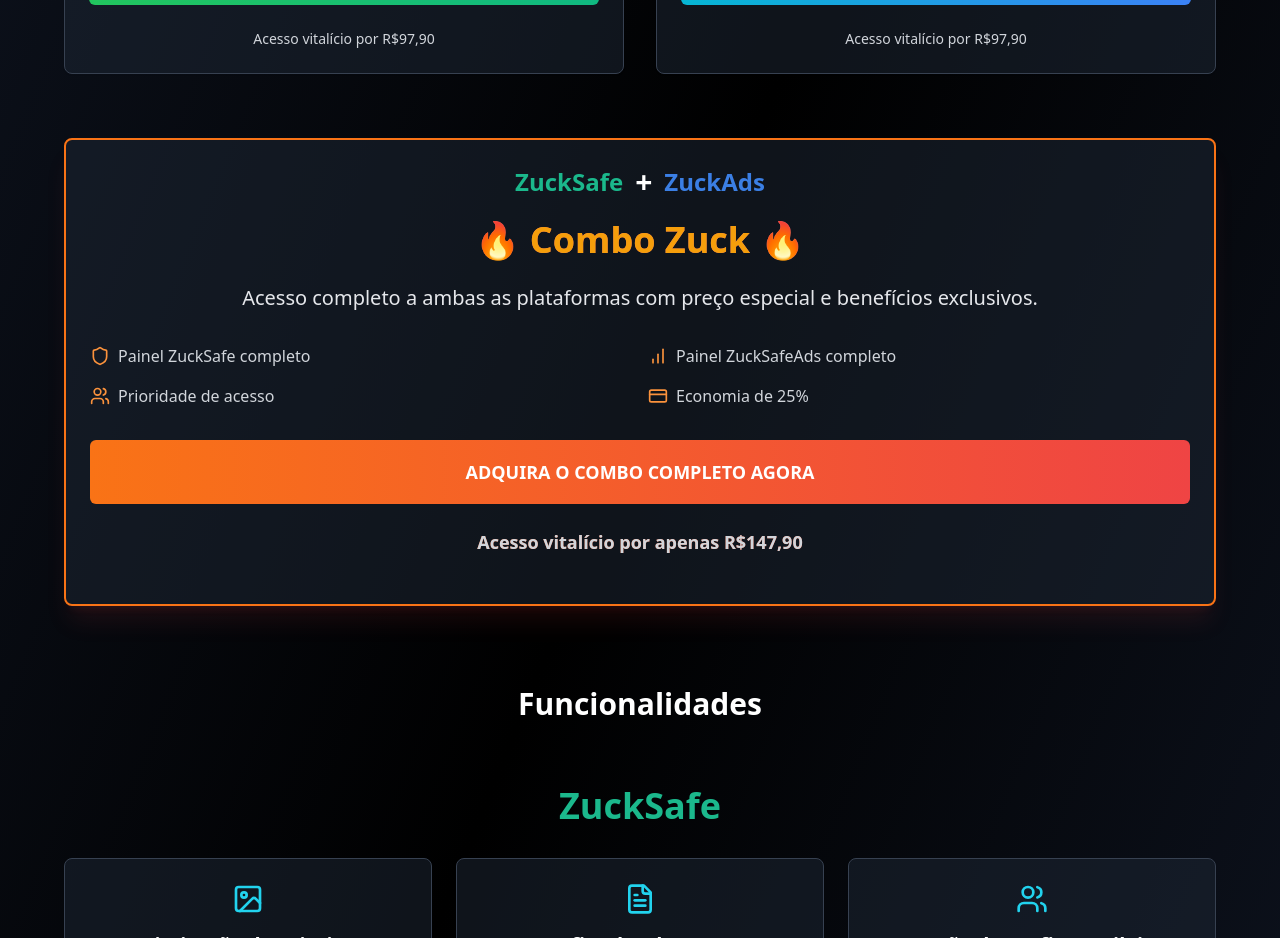
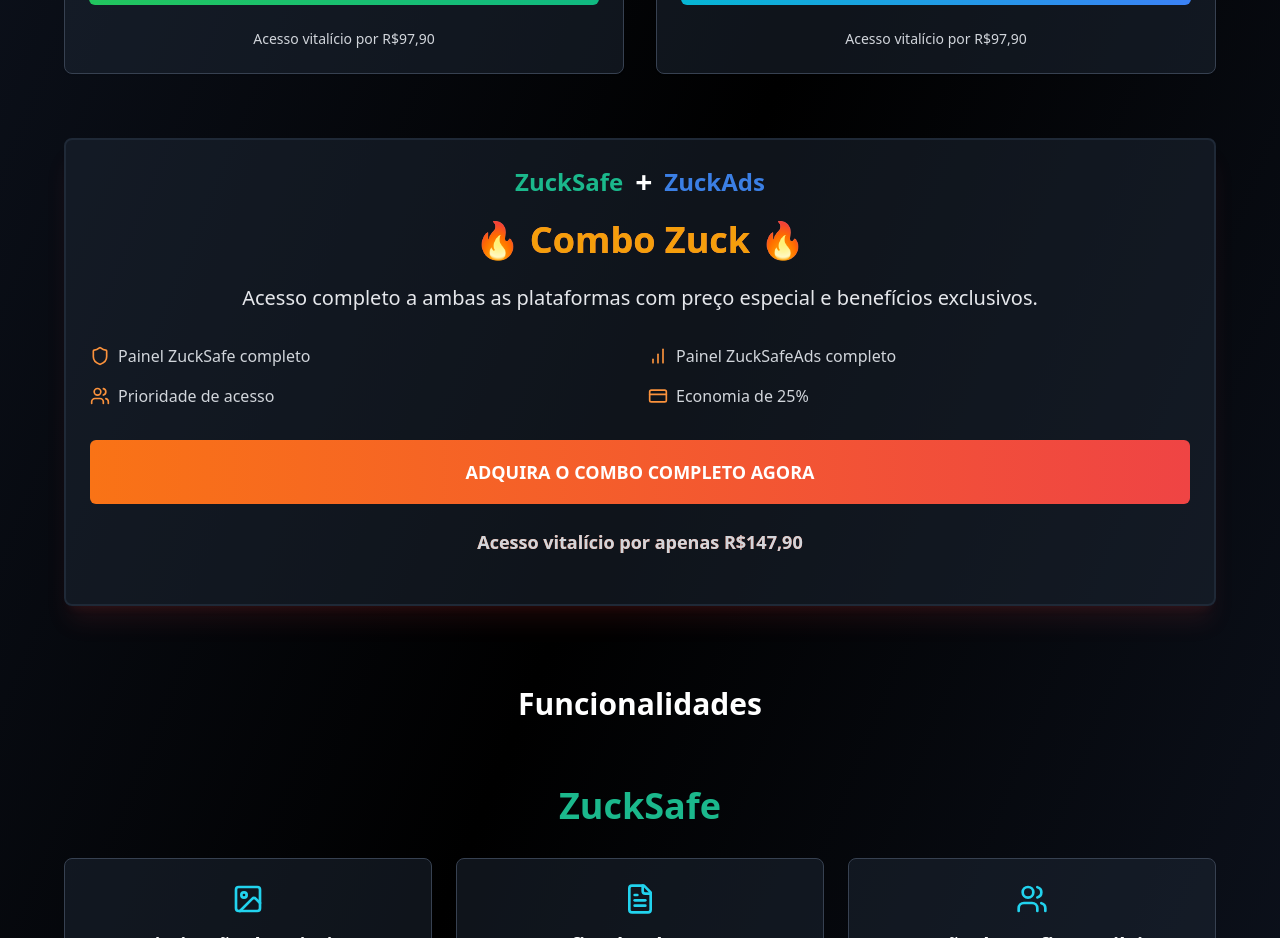
Before and after one commit to RaphaelCerri/zucksafe-identity-forge-34, a React (Vite) app: page / in a window 1280 px wide. Shown: the part 1160-2098 px from the top of the page. Built offline with nearby package versions, Linux system fonts and the light colour scheme.

Commit message:
Visual edit in Lovable
Edited UI in Lovable

```diff
--- a/src/pages/Landing.tsx
+++ b/src/pages/Landing.tsx
@@ -141,7 +141,7 @@ const Landing = () => {
 
           {/* Combo Zuck Card - Full Width */}
           <div className="max-w-6xl mx-auto mb-16">
-            <Card className="bg-gray-800/50 border-2 border-orange-500 hover:border-red-500 transition-all duration-300 p-6 animate-fade-in shadow-xl shadow-red-500/10 py-[48px]">
+            <Card className="bg-gray-800/50 border-2 border-gray-800 hover:border-red-500 transition-all duration-300 p-6 animate-fade-in shadow-xl shadow-red-500/10 py-[48px]">
               <CardContent className="p-0 space-y-6">
                 <div className="flex justify-center -mb-1 -mt-6 my-0">
                   <div className="flex items-center space-x-3">
```
